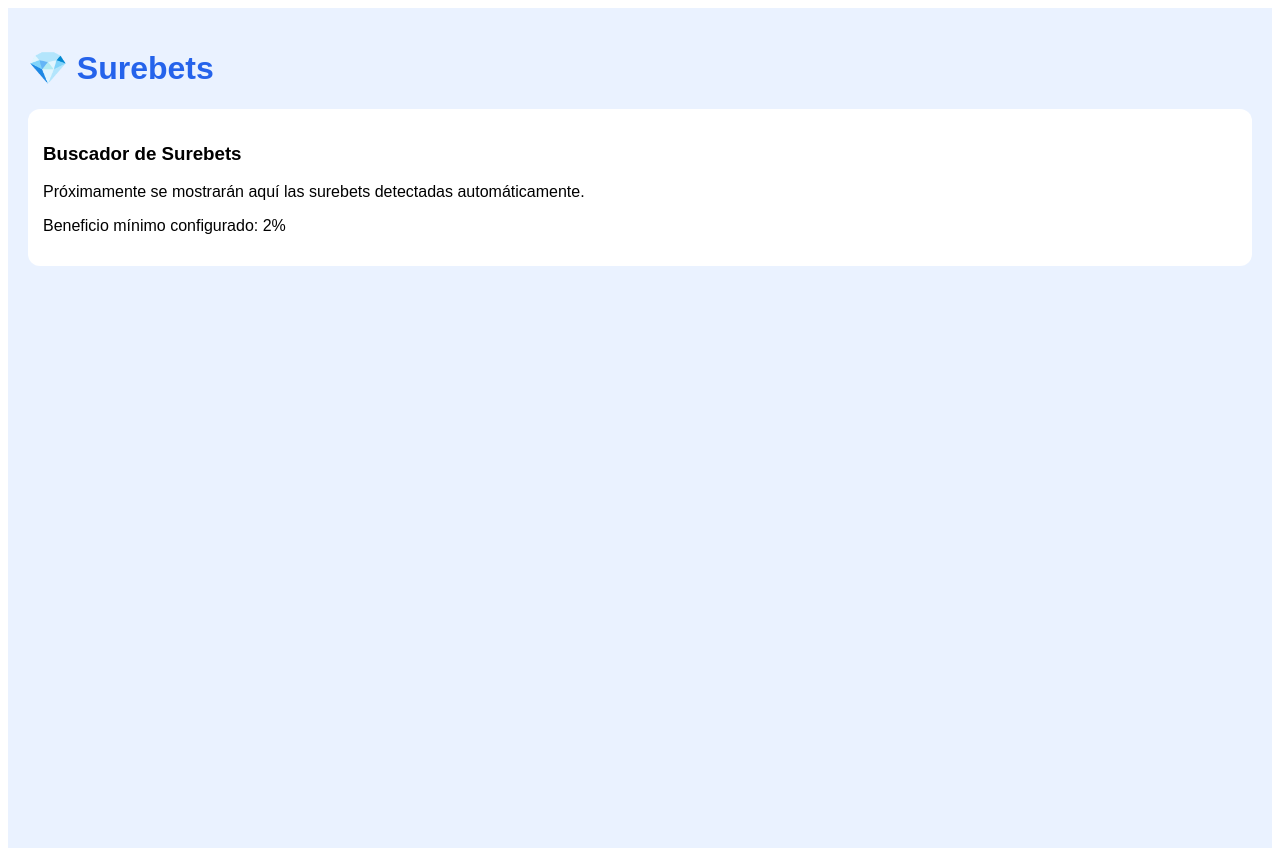
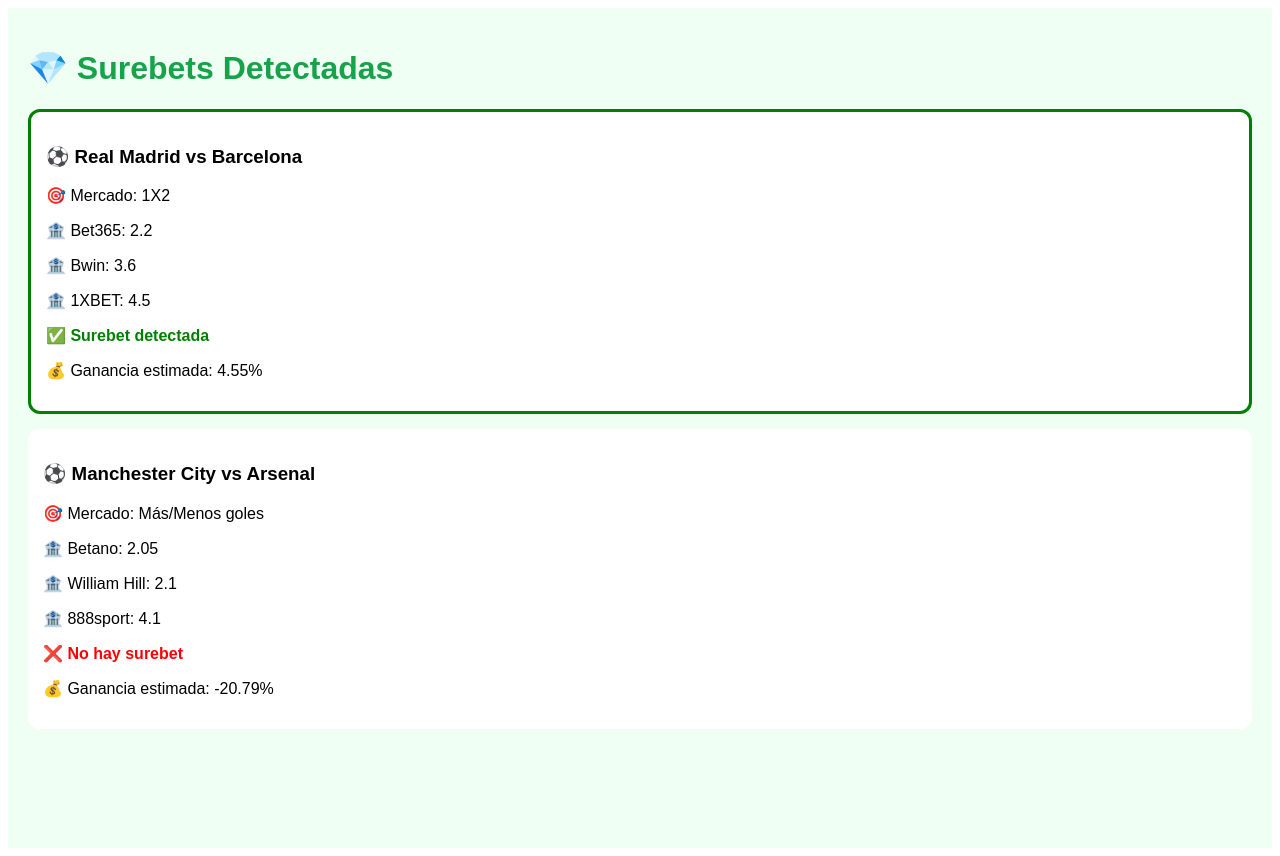
Before and after one commit to estoeslacallalacalla-debug/sports-picks-platform, a Next.js app: page /surebets in a window 1280 px wide. Built offline with nearby package versions, Linux system fonts and the light colour scheme.

Commit message:
Fetch and display surebets with updated styles

```diff
--- a/pages/surebets.js
+++ b/pages/surebets.js
@@ -1,35 +1,93 @@
+import { useEffect, useState } from "react";
+
 export default function Surebets() {
+  const [surebets, setSurebets] =
+    useState([]);
+
+  useEffect(() => {
+    fetch("/api/surebets")
+      .then((res) => res.json())
+      .then((data) => {
+        setSurebets(data);
+      });
+  }, []);
+
   return (
     <div
       style={{
-        backgroundColor: "#eaf2ff",
+        backgroundColor: "#f0fff4",
         minHeight: "100vh",
         padding: "20px",
         fontFamily: "Arial"
       }}
     >
-      <h1 style={{ color: "#2563eb" }}>
-        💎 Surebets
+      <h1
+        style={{
+          color: "#16a34a"
+        }}
+      >
+        💎 Surebets Detectadas
       </h1>
 
+      {surebets.map((bet, index) => (
         <div
+          key={index}
           style={{
             background: "white",
             padding: "15px",
             borderRadius: "12px",
-          marginTop: "15px"
+            marginTop: "15px",
+            border:
+              bet.surebet
+                ? "3px solid green"
+                : "none"
           }}
         >
-        <h3>Buscador de Surebets</h3>
+          <h3>
+            ⚽ {bet.partido}
+          </h3>
 
           <p>
-          Próximamente se mostrarán aquí las surebets detectadas automáticamente.
+            🎯 Mercado:{" "}
+            {bet.mercado}
           </p>
 
           <p>
-          Beneficio mínimo configurado: 2%
+            🏦 {bet.casa1}:{" "}
+            {bet.cuota1}
+          </p>
+
+          <p>
+            🏦 {bet.casa2}:{" "}
+            {bet.cuota2}
+          </p>
+
+          <p>
+            🏦 {bet.casa3}:{" "}
+            {bet.cuota3}
+          </p>
+
+          <p
+            style={{
+              color:
+                bet.surebet
+                  ? "green"
+                  : "red",
+              fontWeight: "bold"
+            }}
+          >
+            {bet.surebet
+              ? "✅ Surebet detectada"
+              : "❌ No hay surebet"}
+          </p>
+
+          <p>
+            💰 Ganancia
+            estimada:{" "}
+            {bet.ganancia}%
           </p>
         </div>
+      ))}
     </div>
   );
 }
```
Lines whose indentation alone changed are shown as unchanged.
